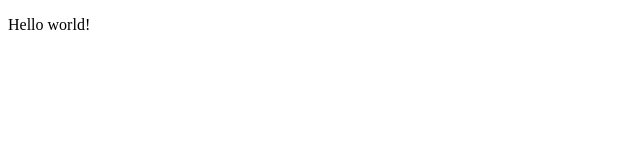
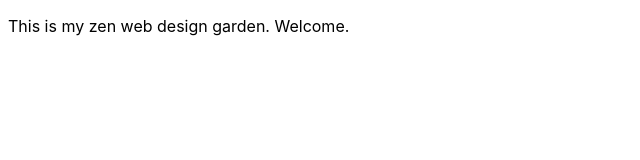
Before and after one commit to ChemicalRocketeer/chemicalrocketeer.github.io, a plain HTML site: page index.html in a window 1280 px wide. Shown: the whole page, without its empty margins (0-640 px from the left). Drawn offline with Linux system fonts and the light colour scheme.

Commit message:
description

```diff
--- a/index.html
+++ b/index.html
@@ -2,8 +2,13 @@
 <html>
   <head>
     <title>Das Website</title>
+    <style>
+      * {
+        font-family: -apple-system,BlinkMacSystemFont,"Segoe UI",Roboto,Oxygen-Sans,Ubuntu,Cantarell,"Helvetica Neue",sans-serif;
+      }
+    </style>
   </head>
   <body>
-    <p>Hello world!</p>
+    <p>This is my zen web design garden. Welcome.</p>
   </body>
 </html>
```
